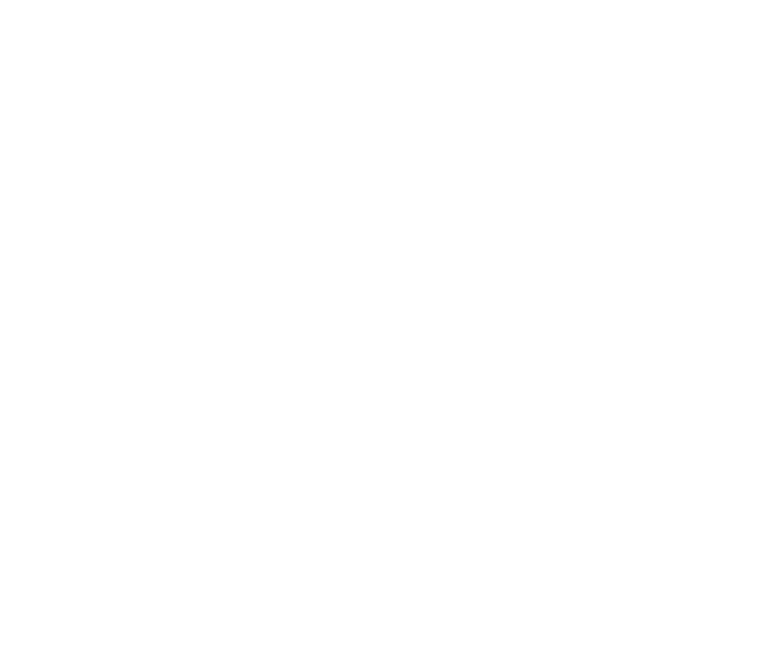
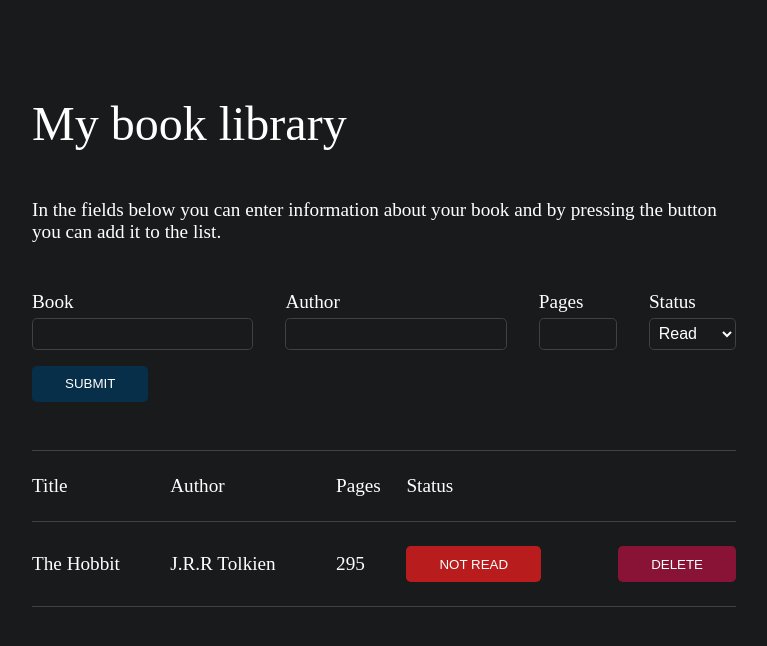
Before and after one commit to cqder03/library, a plain HTML site: page index.html in a window 1280 px wide. Shown: the whole page, without its empty margins (256-1023 px from the left). Drawn offline with Linux system fonts and the light colour scheme.

Commit message:
Done UI and basic functions -Finished UI and styles -Basic functions for creating, adding and displaying books

```diff
--- a/index.html
+++ b/index.html
@@ -3,11 +3,64 @@
 <head>
     <meta charset="UTF-8">
     <meta name="viewport" content="width=device-width, initial-scale=1.0">
-    <title>Library</title>
+    <title>My Library</title>
+    <link rel="icon" type="image/x-icon" href="assets/icons/icon.ico">
     <link rel="stylesheet" href="style.css">
     <script src="script.js" defer></script>
 </head>
 <body>
-
+    <main class="main">
+        <div class="content-wrapper">
+            <h1 class="heading">My book library</h1>
+            <p class="description">
+                In the fields below you can enter information about your book and by pressing
+                the button you can add it to the list.
+            </p>
+            <form action="">
+                <div class="form-inputs">
+                    <div class="book-wrapper">
+                        <label for="book-input">Book</label>
+                        <input type="text" id="book-input" name="book-name">
+                    </div>
+                    <div class="author-wrapper">
+                        <label for="author-input">Author</label>
+                        <input type="text" id="author-input" name="author-name">
+                    </div>
+                    <div class="pages-wrapper">
+                        <label for="pages-input">Pages</label>
+                        <input type="number" id='pages-input' name="pages" min="1" max="1600">
+                    </div>
+                    <div class="status-wrapper">
+                        <label for="status-input">Status</label>
+                        <select name="status" id="status-input">
+                            <option value="read">Read</option>
+                            <option value="not-read">Not read</option>
+                        </select>
+                    </div>
+                </div>
+                <button type="button">SUBMIT</button>
+            </form>
+            <table>
+                <thead>
+                    <tr>
+                        <th scope="col">Title</th>
+                        <th scope="col">Author</th>
+                        <th scope="col">Pages</th>
+                        <th scope="col">Status</th>
+                        <th scope="col"></th>
+                    </tr>
+                </thead>
+                <tbody>
+                    <tr>
+                    <td>The Hobbit</td>
+                    <td>J.R.R Tolkien</td>
+                    <td>295</td>
+                    <td><button class="read-button not-read">NOT READ</button></td>
+                    <td class="delete"><button class="delete-button">DELETE</button></td>
+                    </tr>
+                </tbody>
+            </table>
+        </div>
+    </main>
 </body>
 </html>
--- a/script.js
+++ b/script.js
@@ -0,0 +1,57 @@
+const library = [];
+
+function createBook(title, author, pages, read) {
+    this.title = title;
+    this.author = author;
+    this.pages = pages;
+    this.read = read;
+}
+
+function addBook(book) {
+    library.push(book);
+}
+
+function displayBooks() {
+    const tableBody = document.querySelector('table > tbody');
+    for (let book of library) {
+        let tableRow = document.createElement('tr');
+        let titleRow = document.createElement('td');
+        let authorRow = document.createElement('td');
+        let pagesRow = document.createElement('td');
+        let readRow = document.createElement('td');
+        let deleteRow = document.createElement('td')
+        let readButton = document.createElement('button');
+        let deleteButton = document.createElement('button')
+
+        titleRow.classList.add('title');
+        authorRow.classList.add('author');
+        pagesRow.classList.add('pages');
+        readRow.classList.add('read-status');
+        deleteRow.classList.add('delete');
+        readButton.classList.add('read-button');
+        deleteButton.classList.add('delete-button');
+
+
+
+        titleRow.textContent = book['title'];
+        authorRow.textContent = book['author'];
+        pagesRow.textContent = book['pages'];
+        if (book['read'].toLowerCase() === 'read') {
+            readButton.textContent = 'READ';
+            readButton.classList.add('read');
+        } else if (book['read'].toLowerCase() === 'not read') {
+            readButton.textContent = 'NOT READ';
+            readButton.classList.add('not-read');
+        }
+        deleteButton.textContent = 'DELETE';
+
+        tableBody.appendChild(tableRow);
+        tableRow.appendChild(titleRow);
+        tableRow.appendChild(authorRow);
+        tableRow.appendChild(pagesRow);
+        tableRow.appendChild(readRow);
+        tableRow.appendChild(deleteRow);
+        readRow.appendChild(readButton);
+        deleteRow.appendChild(deleteButton);
+    }
+}
--- a/style.css
+++ b/style.css
@@ -0,0 +1,137 @@
+@font-face {
+    font-family: 'popins-regular';
+    src: url('assets/fonts/Poppins/Poppins-Regular.ttf') format('ttf');
+    font-weight: normal;
+    font-style: normal;
+}
+
+:root {
+    --background-color: #181a1b;
+    --border-color: #3d4245;
+    --accent-color: #082f49;
+}
+
+* {
+    margin: 0;
+    padding: 0;
+    box-sizing: border-box;
+    color: white;
+}
+
+body {
+    font-family: 'popins-regular';
+    background-color: var(--background-color);
+}
+
+.content-wrapper {
+    width: 55vw;
+    height: 100vh;
+    margin: 0 auto;
+    padding-top: 6rem;
+}
+
+.heading {
+    font-weight: normal;
+    font-size: 3rem;
+}
+
+.description {
+    font-size: 1.2rem;
+    padding: 3rem 0;
+}
+
+/* Form style start */
+
+form {
+    margin-bottom: 3rem;
+}
+
+.form-inputs {
+    display: flex;
+    flex-wrap: wrap;
+    gap: 2rem;
+    padding-bottom: 1rem;
+}
+
+.book-wrapper,
+.author-wrapper,
+.pages-wrapper,
+.status-wrapper {
+    display: flex;
+    flex-direction: column;
+}
+
+.book-wrapper {
+    flex-grow: 4;
+}
+
+.author-wrapper {
+    flex-grow: 4;
+}
+
+.pages-wrapper,
+.status-wrapper {
+    flex-grow: 1;
+}
+
+label {
+    font-size: 1.2rem;
+    padding-bottom: 0.3rem;
+}
+
+input, select {
+    height: 2rem;
+    font-size: 1rem;
+    text-indent: 0.3rem;
+    background-color: var(--background-color);
+    border: 1px solid var(--border-color);
+    border-radius: 0.3rem;
+}
+
+button {
+    background-color: var(--accent-color);
+    border: 1px solid transparent;
+    border-radius: 0.3rem;
+    padding: 0.6rem 2rem;
+}
+
+button:active {
+    transform: scale(0.95);
+}
+
+/* Form style end */
+
+/* Table style start */
+
+table {
+    width: 100%;
+    border-collapse: collapse;
+}
+
+th, td {
+    font-weight: normal;
+    font-size: 1.2rem;
+    text-align: left;
+    padding: 1.5rem 0;
+    border-top: 1px solid var(--border-color);
+    border-bottom: 1px solid var(--border-color);
+}
+
+
+.delete {
+    width: 6rem;
+}
+
+.delete-button {
+    background-color: #881337;
+}
+
+.read {
+    background-color: #0284c7;
+}
+
+.not-read {
+    background-color: #b91c1c;
+}
+
+/* Table style end */
```
Also changed, not shown: assets/fonts/Poppins/Poppins-Regular.ttf (added), assets/icons/icon.ico (added).
